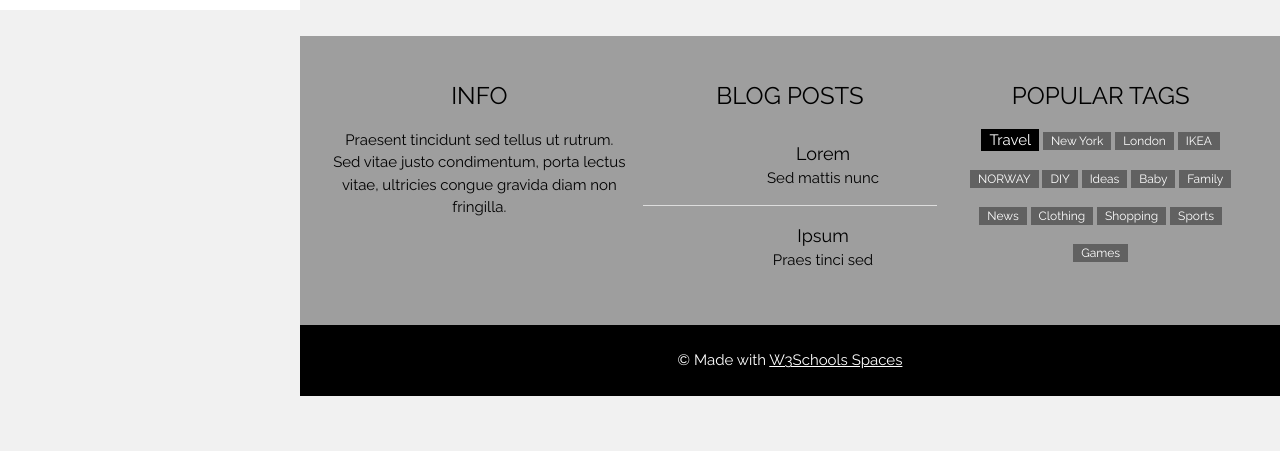
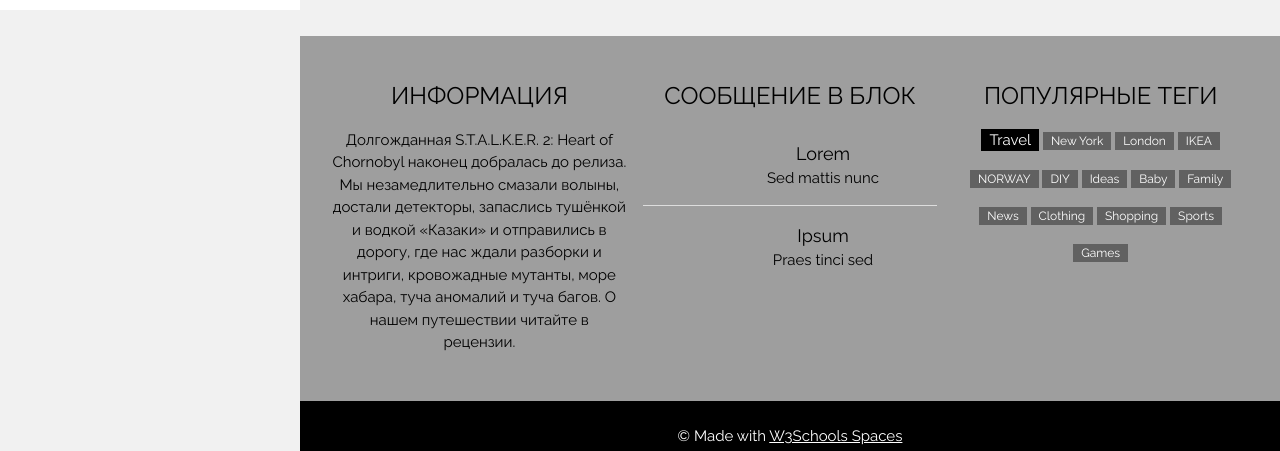
Before and after one commit to alexey456iefherve/HTML5ApplicationC1, a website: page public_html/pagination/pagination_free.html in a window 1280 px wide. Shown: the part 790-1241 px from the top of the page. Before the commit the page ends 1186 px from the top, so only its background shows below. Drawn offline with nearby package versions, Linux system fonts and the light colour scheme; files that its build step writes are made by us from their sources; grey boxes are pictures that could not be loaded; files whose address does not match are found by name.

Commit message:
В footer поменял на русский язык и посталив стиль center

```diff
--- a/nbproject/private/private.xml
+++ b/nbproject/private/private.xml
@@ -5,7 +5,10 @@
         <group>
             <file>file:/home/gellioss/IdeaProjects/HTML5ApplicationC1/public_html/contact.html</file>
             <file>file:/home/gellioss/IdeaProjects/HTML5ApplicationC1/public_html/obout_me.html</file>
+            <file>file:/home/gellioss/IdeaProjects/HTML5ApplicationC1/public_html/index.html</file>
+            <file>file:/home/gellioss/IdeaProjects/HTML5ApplicationC1/public_html/pagination/index_paginat.html</file>
             <file>file:/home/gellioss/IdeaProjects/HTML5ApplicationC1/public_html/stylecss.css</file>
+            <file>file:/home/gellioss/IdeaProjects/HTML5ApplicationC1/public_html/pagination/pagination_free.html</file>
         </group>
     </open-files>
 </project-private>
--- a/public_html/pagination/pagination_free.html
+++ b/public_html/pagination/pagination_free.html
@@ -111,16 +111,20 @@
         </div>
 
          <!-- Footer -->
-        <footer class="w3-container w3-padding-32 w3-grey">
+        <footer class="w3-container w3-padding-32 w3-grey footer">
             <div class="w3-row-padding">
                 <div class="w3-third">
-                    <h3>INFO</h3>
-                    <p>Praesent tincidunt sed tellus ut rutrum. Sed vitae justo condimentum, porta lectus vitae,
-                        ultricies congue gravida diam non fringilla.</p>
+                    <h3 style="text-align:center;">ИНФОРМАЦИЯ</h3>
+                    <p>Долгожданная S.T.A.L.K.E.R. 2: Heart of Chornobyl наконец добралась до релиза.
+                        Мы незамедлительно смазали волыны, достали детекторы,
+                        запаслись тушёнкой и водкой «Казаки» и отправились в дорогу,
+                        где нас ждали разборки и интриги, кровожадные мутанты,
+                        море хабара, туча аномалий и туча багов.
+                        О нашем путешествии читайте в рецензии.</p>
                 </div>
 
                 <div class="w3-third">
-                    <h3>BLOG POSTS</h3>
+                    <h3 style="text-align:center;">СООБЩЕНИЕ В БЛОК</h3>
                     <ul class="w3-ul">
                         <li class="w3-padding-16 w3-hover-black">
                             <img src="https://www.w3schools.com/w3images/workshop.jpg" class="w3-left w3-margin-right" style="width:50px">
@@ -136,7 +140,7 @@
                 </div>
 
                 <div class="w3-third">
-                    <h3>POPULAR TAGS</h3>
+                    <h3 style="text-align:center;">ПОПУЛЯРНЫЕ ТЕГИ</h3>
                     <p>
                         <span class="w3-tag w3-black w3-margin-bottom">Travel</span> <span
                             class="w3-tag w3-dark-grey w3-small w3-margin-bottom">New York</span> <span
```
Also changed, not shown: public_html/index.html (+4 -4 lines), public_html/obout_me.html (+1 -1 lines), public_html/pagination/index_paginat.html (+10 -6 lines).
